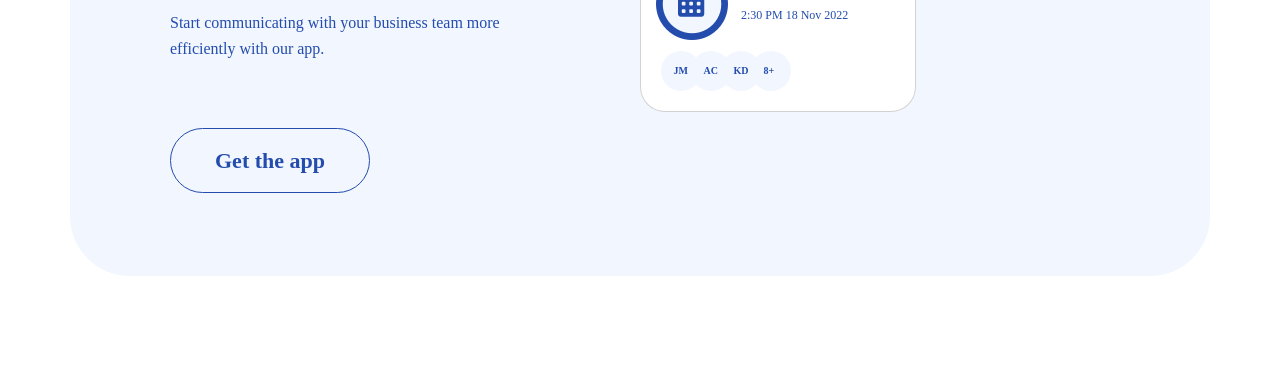
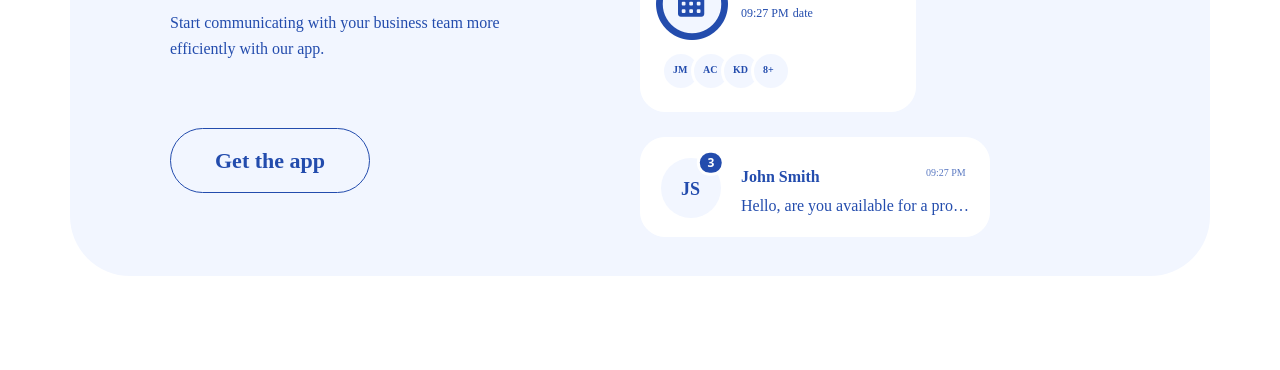
Before and after one commit to Group-5-Hacktive/final-project-2, a plain HTML site: page index.html in a window 1280 px wide. Shown: the part 430-800 px from the top of the page. Drawn offline with nearby package versions, Linux system fonts and the light colour scheme.

Commit message:
card-center

```diff
--- a/index.html
+++ b/index.html
@@ -105,11 +105,15 @@
             <div class="card" id="card-center-2">
               <span class="fa-stack fa-xl">
                 <i
-                  class="fa-solid fa-circle-notch fa-spin fa-stack-2x"
-                  style="color: #234cad"
+                  class="fa-solid fa-circle-notch fa-spin fa-3x"
+                  style="
+                    position: absolute;
+                    margin: -10px 0 0 -6px;
+                    color: #234cad;
+                  "
                 ></i>
                 <i
-                  class="fa-solid fa-cloud-arrow-up fa-stack-1x"
+                  class="fa-solid fa-cloud-arrow-up fa-stack-1x fa-lg"
                   style="color: #234cad"
                 ></i>
               </span>
@@ -140,7 +144,8 @@
               </span>
               <div class="paragraph-3">
                 <h4>Team Meeting</h4>
-                <p>2:30 PM 18 Nov 2022</p>
+                <p id="clock"></p>
+                <p id="date">date</p>
               </div>
               <div class="person">
                 <div class="text-block" style="margin-bottom: 0px">
@@ -164,6 +169,34 @@
               </div>
             </div>
 
+            <div class="card" id="card-center-4">
+              <div class="person-initial">
+                <div class="text-block-initial" style="margin-bottom: 0px">
+                  <p>JS</p>
+                  <div class="notif">
+                    <span
+                      class="translate-middle badge rounded-pill"
+                      style="
+                        background: #234cad;
+                        border-style: solid;
+                        border-color: white;
+                      "
+                    >
+                      3
+                      <span class="visually-hidden">unread messages</span>
+                    </span>
+                  </div>
+                </div>
+              </div>
+              <div class="paragraph-4">
+                <h4>John Smith</h4>
+                <p>Hello, are you available for a pro…</p>
+              </div>
+              <div class="date">
+                <p class="date-card-4" id="clock-2"></p>
+              </div>
+            </div>
+
             <!-- <div class="card-right">
               <span class="fa-stack">
                 <i class="fa-solid fa-circle-notch fa-spin fa-stack-2x"></i>
--- a/index.js
+++ b/index.js
@@ -0,0 +1,26 @@
+// Date Time Card
+(function currentTime() {
+  // buat object date lalu simpan di variable date
+  let date = new Date();
+  let hh = date.getHours();
+  let mm = date.getMinutes();
+
+  // jika jam kurang dari 10, maka tambahkan 0 di depan jam ex: 05
+  hh = hh < 10 ? "0" + hh : hh;
+  // jika menit kurang dari 10, maka tambahkan 0 di depan menit ex: 05
+  mm = mm < 10 ? "0" + mm : mm;
+
+  let getAmPm = hh >= 13 ? " AM" : " PM";
+  if (hh >= 13) {
+    hh -= 12;
+  }
+
+  let time = hh + ":" + mm;
+
+  document.getElementById("clock").innerText = time + getAmPm;
+  document.getElementById("clock-2").innerText = time + getAmPm;
+  // jalankan function currentTime setiap 1000ms /1 detik
+  let t = setTimeout(function () {
+    currentTime();
+  }, 1000);
+})();
--- a/style.css
+++ b/style.css
@@ -76,6 +76,7 @@
     width: 350px;
     border-radius: 20px;
     margin-bottom: 25px;
+    border-color: white;
 }
 #card-center-2 .fa-stack {
     margin: 25px 20px;
@@ -86,6 +87,7 @@
     position: relative;
     bottom: 25px;
     left: 93px;
+    margin-left: 20px;
 }
 
 .paragraph-2 h4 {
@@ -108,6 +110,8 @@
     height: 160px;
     width: 276px;
     border-radius: 25px;
+    margin-bottom: 25px;
+    border-color:white ;
 }
 
 #card-center-3 .fa-stack{
@@ -125,9 +129,8 @@
 
 .paragraph-3 {
     position: absolute;
-    bottom: 69px;
+    bottom: 87px;
     left: 100px;
-    /* height: 21px; */
 }
 
 .paragraph-3 h4 {
@@ -148,6 +151,7 @@
     font-size: 12px;
     line-height: 21px;
     color: #234CAD;
+    display: inline;
 }
 
 .text-block {
@@ -156,10 +160,11 @@
     height: 40px;
     background-color: #F2F6FF;
     color: white;
-    padding:12.5px;
+    padding:9px;
     border-radius: 100%;
     bottom: 20px;
     margin: 20px -10px 20px 20px;
+    border-style: solid;
 }
 
 .person .text-block p {
@@ -177,10 +182,11 @@
     height: 40px;
     background-color: #F2F6FF;
     color: white;
-    padding:12.5px;
+    padding:9px;
     border-radius: 100%;
     bottom: 20px;
     margin-left: 50px;
+    border-style: solid;
 }
 
 .person-1 .text-block-1 p {
@@ -198,10 +204,11 @@
     height: 40px;
     background-color: #F2F6FF;
     color: white;
-    padding:12.5px;
+    padding:9px;
     border-radius: 100%;
     bottom: 20px;
     margin-left: 80px;
+    border-style: solid;
 }
 
 .person-2 .text-block-2 p {
@@ -219,10 +226,11 @@
     height: 40px;
     background-color: #F2F6FF;
     color: white;
-    padding:12.5px;
+    padding:9px;
     border-radius: 100%;
     bottom: 20px;
     margin-left: 110px;
+    border-style: solid;
 }
 
 .person-3 .text-block-3 p {
@@ -233,3 +241,82 @@
     line-height: 14px;
     color: #234CAD;
 }
+
+#card-center-4 {
+    height: 100px;
+    width: 350px;
+    border-radius: 25px;
+    margin-bottom: 25px;
+    border-color:white ;
+}
+
+#card-center-4 .fa-stack {
+    margin: 25px 20px;
+}
+
+.person-initial {
+    margin: 20px;
+}
+
+.text-block-initial {
+    width: 60px;
+    height: 60px;
+    background-color: #F2F6FF;
+    color: white;
+    padding:12.5px;
+    border-radius: 100%;
+  }
+
+.person-initial .text-block-initial p {
+    height: 24px;
+    font-family: nunito;
+    font-weight: 700;
+    font-size: 18px;
+    line-height: 24px;
+    color: #234CAD;
+    margin: 6.5px 6.5px 6.5px 7.5px;
+}
+
+.person-initial .text-block-initial .notif {
+    position: absolute;
+    width: 4px;
+    top: 24px;
+    left: 70px;
+
+}
+
+.paragraph-4 {
+    position: absolute;
+    top: 28px;
+    left: 100px;
+}
+
+.paragraph-4 h4 {
+    font-family: Nunito;
+    font-weight: 700;
+    font-size: 16px;
+    line-height: 21px;
+    color: #234CAD;
+}
+
+.paragraph-4 p {
+    font-family: nunito;
+    font-weight: 400;
+    size: 12px;
+    line-height: 21px;
+    color: #234CAD;
+}
+
+.date-card-4 {
+    position: absolute;
+    left: 285px;
+    right: 20px;
+    top: 28px;
+    bottom: 59px;
+    font-family: nunito;
+    font-size: 10px;
+    font-weight: 400;
+    line-height: 13px;
+    color: #234CAD;
+    opacity: 0.75;
+}
```
Lines whose indentation alone changed are shown as unchanged.
